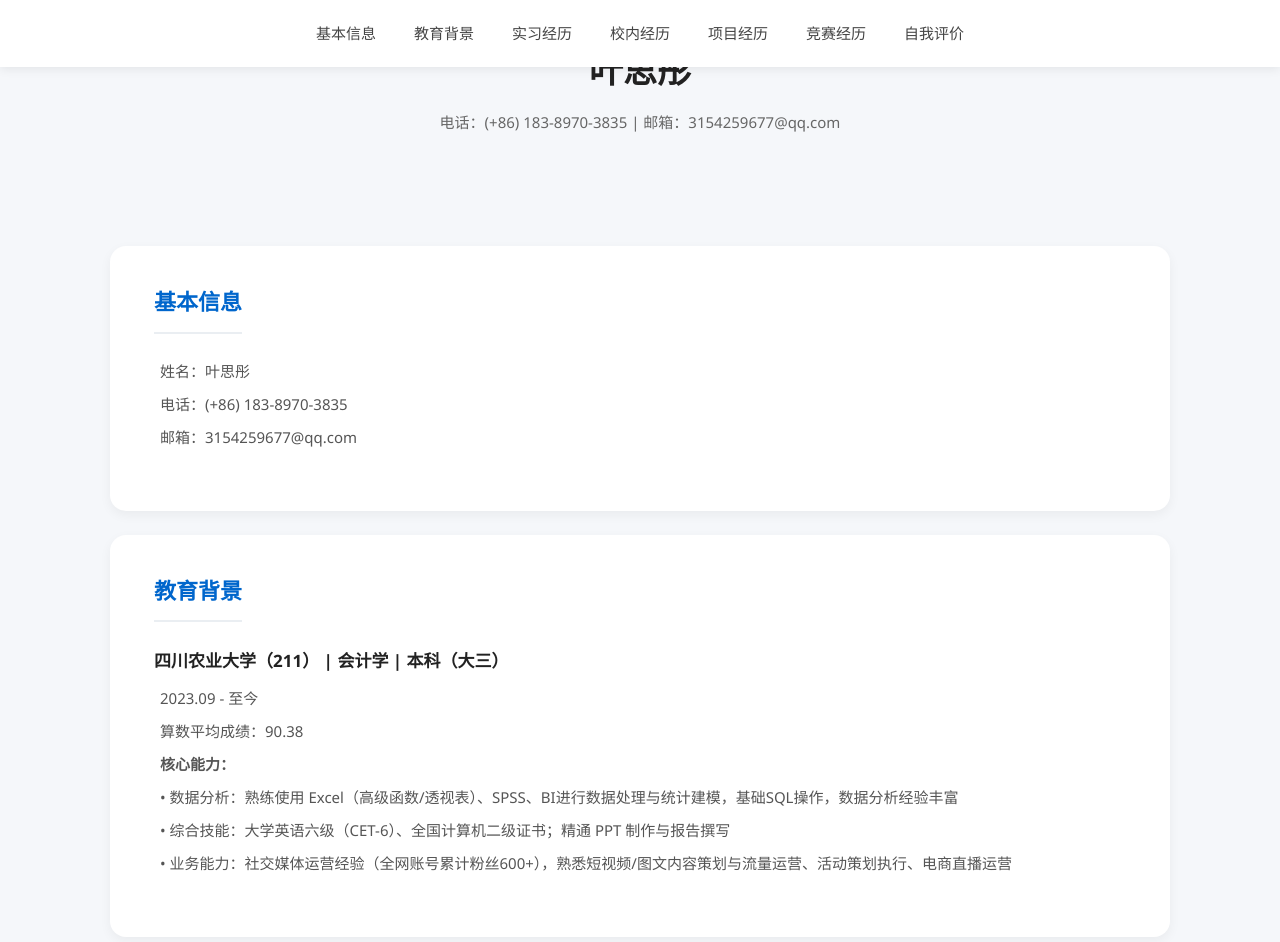
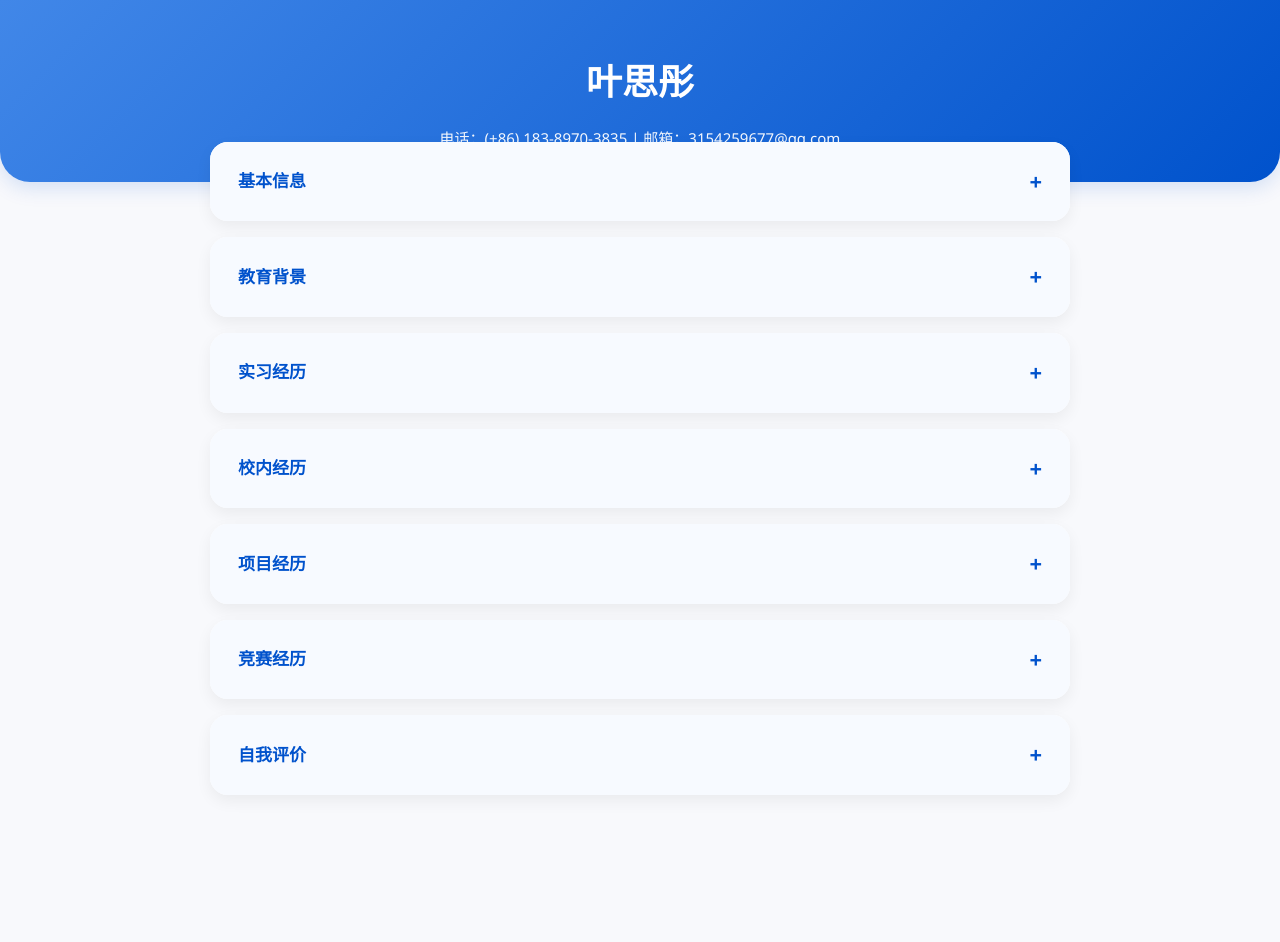
Before and after one commit to yesst1823/yesst1823.github.io, a plain HTML site: page index.html in a window 1280 px wide. Shown: the top 942 px of the page. After the commit the page ends 855 px from the top, so only its background shows below. Drawn offline with Linux system fonts and the light colour scheme.

Commit message:
Update index.html
再次修改代码

```diff
--- a/index.html
+++ b/index.html
@@ -13,146 +13,145 @@
   scroll-behavior: smooth;
 }
 body {
-  background: #f5f7fa;
-  color: #333;
+  background: #f8f9fc;
+  color: #222;
   line-height: 1.8;
 }
-.nav {
-  position: fixed;
-  top: 0;
-  width: 100%;
-  background: #fff;
-  box-shadow: 0 2px 10px rgba(0,0,0,0.08);
-  z-index: 999;
+
+/* 头部 */
+.hero {
+  text-align: center;
+  padding: 50px 20px 30px;
+  background: linear-gradient(135deg, #4187e8, #0052cc);
+  color: white;
+  border-radius: 0 0 30px 30px;
+  box-shadow: 0 6px 20px rgba(0,82,204,0.15);
 }
-.nav-container {
-  max-width: 1100px;
-  margin: 0 auto;
+.hero h1 {
+  font-size: 36px;
+  margin-bottom: 10px;
+}
+.hero .info {
+  font-size: 15px;
+  opacity: 0.95;
+}
+
+/* 卡片容器 */
+.container {
+  max-width: 900px;
+  margin: -40px auto 60px;
+  padding: 0 20px;
+  position: relative;
+  z-index: 2;
+}
+
+/* 折叠模块 */
+.card {
+  background: white;
+  border-radius: 18px;
+  margin-bottom: 16px;
+  box-shadow: 0 6px 16px rgba(0,0,0,0.06);
+  overflow: hidden;
+  transition: all 0.3s ease;
+}
+.card:hover {
+  transform: translateY(-3px);
+  box-shadow: 0 10px 24px rgba(0,0,0,0.1);
+}
+
+/* 标题栏（可点击） */
+.card-header {
+  padding: 20px 28px;
+  font-size: 17px;
+  font-weight: 600;
+  color: #0052cc;
+  background: #f7faff;
+  cursor: pointer;
   display: flex;
-  justify-content: center;
-  gap: 18px;
-  padding: 14px 20px;
-  flex-wrap: wrap;
+  justify-content: space-between;
+  align-items: center;
+  user-select: none;
 }
-.nav a {
-  text-decoration: none;
+.card-header::after {
+  content: '+';
+  font-size: 22px;
+  color: #0052cc;
+  transition: 0.3s;
+}
+.card.active .card-header::after {
+  content: '−';
+  transform: rotate(180deg);
+}
+
+/* 内容区（默认隐藏） */
+.card-body {
+  max-height: 0;
+  overflow: hidden;
+  transition: max-height 0.6s ease, padding 0.3s ease;
+  padding: 0 28px;
   color: #444;
-  font-weight: 500;
-  padding: 6px 10px;
-  border-radius: 6px;
-  font-size: 15px;
 }
-.nav a:hover {
-  background: #0066cc;
-  color: #fff;
+.card.active .card-body {
+  max-height: 2000px;
+  padding: 20px 28px 30px;
 }
-.container {
-  max-width: 1100px;
-  margin: 90px auto 60px;
-  padding: 0 20px;
-}
-.section {
-  background: #fff;
-  border-radius: 16px;
-  padding: 36px 44px;
-  margin-bottom: 24px;
-  box-shadow: 0 4px 12px rgba(0,0,0,0.05);
-}
-.section h2 {
-  font-size: 22px;
-  color: #0066cc;
-  margin-bottom: 24px;
-  padding-bottom: 10px;
-  border-bottom: 2px solid #eaeef2;
-  display: inline-block;
-}
+
+/* 内容样式 */
 .item {
-  margin-bottom: 24px;
+  margin-bottom: 18px;
 }
 .item h3 {
-  font-size: 17px;
+  font-size: 16px;
   color: #222;
-  margin-bottom: 8px;
-  font-weight: 600;
+  margin-bottom: 6px;
 }
 .item p {
+  font-size: 15px;
   color: #555;
-  font-size: 15px;
-  padding-left: 6px;
-  margin-bottom: 6px;
-}
-.hero {
-  text-align: center;
-  padding: 40px 20px 20px;
-}
-.hero h1 {
-  font-size: 34px;
-  color: #222;
-  margin-bottom: 8px;
-}
-.hero .job {
-  font-size: 19px;
-  color: #0066cc;
-  font-weight: 500;
-  margin-bottom: 12px;
-}
-.hero .info {
-  color: #666;
-  font-size: 15px;
+  padding-left: 4px;
 }
 </style>
 </head>
 
 <body>
 
-<!-- 导航栏：删除技能证书、求职意向相关导航 -->
-<div class="nav">
-  <div class="nav-container">
-    <a href="#info">基本信息</a>
-    <a href="#edu">教育背景</a>
-    <a href="#intern">实习经历</a>
-    <a href="#school">校内经历</a>
-    <a href="#project">项目经历</a>
-    <a href="#compete">竞赛经历</a>
-    <a href="#self">自我评价</a>
-  </div>
-</div>
-
-<!-- 头部：删除求职意向 -->
+<!-- 头部 -->
 <div class="hero">
   <h1>叶思彤</h1>
   <div class="info">电话：(+86) 183-8970-3835 | 邮箱：3154259677@qq.com</div>
 </div>
 
+<!-- 折叠卡片容器 -->
 <div class="container">
 
-<!-- 基本信息：删除求职意向 -->
-<section id="info" class="section">
-  <h2>基本信息</h2>
-  <div class="item">
+<!-- 1 基本信息 -->
+<div class="card">
+  <div class="card-header">基本信息</div>
+  <div class="card-body">
     <p>姓名：叶思彤</p>
     <p>电话：(+86) 183-8970-3835</p>
     <p>邮箱：3154259677@qq.com</p>
   </div>
-</section>
+</div>
 
-<!-- 教育背景：合并原技能证书内容 -->
-<section id="edu" class="section">
-  <h2>教育背景</h2>
+<!-- 2 教育背景 -->
+<div class="card">
+  <div class="card-header">教育背景</div>
+  <div class="card-body">
     <div class="item">
       <h3>四川农业大学（211） | 会计学 | 本科（大三）</h3>
-    <p>2023.09 - 至今</p>
-    <p>算数平均成绩：90.38</p>
-    <p><strong>核心能力：</strong></p>
-    <p>• 数据分析：熟练使用 Excel（高级函数/透视表）、SPSS、BI进行数据处理与统计建模，基础SQL操作，数据分析经验丰富</p>
-    <p>• 综合技能：大学英语六级（CET-6）、全国计算机二级证书；精通 PPT 制作与报告撰写</p>
-    <p>• 业务能力：社交媒体运营经验（全网账号累计粉丝600+），熟悉短视频/图文内容策划与流量运营、活动策划执行、电商直播运营</p>
+      <p>2023.09 - 至今 | 算数平均成绩：90.38</p><br>
+      <p><strong>数据分析：</strong>熟练使用 Excel（高级函数/透视表）、SPSS、BI进行数据处理与统计建模，基础SQL操作，数据分析经验丰富</p>
+      <p><strong>综合技能：</strong>大学英语六级（CET-6）、全国计算机二级证书；精通 PPT 制作与报告撰写</p>
+      <p><strong>业务能力：</strong>社交媒体运营经验（全网账号累计粉丝600+），熟悉短视频/图文内容策划与流量运营、活动策划执行、电商直播运营</p>
     </div>
-</section>
+  </div>
+</div>
 
-<!-- 实习经历：更新华为门店描述 -->
-<section id="intern" class="section">
-  <h2>实习经历</h2>
+<!-- 3 实习经历 -->
+<div class="card">
+  <div class="card-header">实习经历</div>
+  <div class="card-body">
     <div class="item">
       <h3>信永中和会计师事务所 | 审计实习生</h3>
       <p>2026.01 - 2026.03</p>
@@ -160,16 +159,18 @@ body {
       <p>• 项目复盘与归因分析：参与企业全流程审计与合规审查，对业务流程进行深度剖析，锻炼了流程优化思维与归因分析能力，能够为业务改进提供数据支持。</p>
     </div>
     <div class="item">
-    <h3>华为直营门店 | 体验见习生</h3>
+      <h3>华为直营门店 | 门店体验官</h3>
       <p>2025.07 - 2025.08</p>
       <p>• 营销活动与门店运营：协调整合门店内外资源，独立完成促销活动的物料布置、流程落地及日常运维；根据销售目标筛选主推机型与配件组合，为销售转化提供有效抓手，单月带动核心机型销量提升15%；协助完成线上社群运营及线下推广邀约，累计触达并转化用户 500+，提升门店到店率。</p>
       <p>• 客户需求挖掘：深度接触 C 端客户，精准捕捉用户痛点与需求，配合门店完成选品与机型组合推荐，具备良好的客户沟通与需求转化能力。</p>
     </div>
-</section>
+  </div>
+</div>
 
-<!-- 校内经历：无修改 -->
-<section id="school" class="section">
-  <h2>校内经历</h2>
+<!-- 4 校内经历 -->
+<div class="card">
+  <div class="card-header">校内经历</div>
+  <div class="card-body">
     <div class="item">
       <h3>大学生艺术团办公室/播音主持中心 | 负责人</h3>
       <p>2023.10 - 2025.10</p>
@@ -177,11 +178,13 @@ body {
       <p>• 统筹协调6大部门资源，建立标准化对接机制与应急预案，有效解决多部门协同中的信息差与执行偏差。</p>
       <p>• 搭建主持团队培训体系，培养骨干成员，提升团队专业能力与现场控场水平。活动覆盖人数2000，线上直播观看量可观，个人荣获校级先进个人。</p>
     </div>
-</section>
+  </div>
+</div>
 
-<!-- 项目经历：无修改 -->
-<section id="project" class="section">
-  <h2>项目经历</h2>
+<!-- 5 项目经历 -->
+<div class="card">
+  <div class="card-header">项目经历</div>
+  <div class="card-body">
     <div class="item">
       <h3>电商助农直播 | 负责人</h3>
       <p>2025.09</p>
@@ -196,11 +199,13 @@ body {
       <p>• 教学策划：搭建4大课程体系，策划6场文体科普活动，覆盖学生60余人，完成120课时教学。</p>
       <p>• 宣传成果：稿件获《绵阳日报》专题报道，团队获评校级十大重点实践团队，个人获先进个人、优秀志愿者。</p>
     </div>
-</section>
+  </div>
+</div>
 
-<!-- 竞赛经历：无修改 -->
-<section id="compete" class="section">
-  <h2>竞赛经历</h2>
+<!-- 6 竞赛经历 -->
+<div class="card">
+  <div class="card-header">竞赛经历</div>
+  <div class="card-body">
     <div class="item">
       <h3>2025金砖大赛·大数据财务应用与管理会计决策 | 负责人</h3>
       <p>2025.10 - 2025.11</p>
@@ -214,17 +219,29 @@ body {
       <p>• 主导成本核算与业财分析，用RPA自动记账、BI做数据看板、Python基础处理财务数据建模。</p>
       <p>• 提出3项降本增效方案，在全国1045支队伍中获<strong>省级一等奖</strong>。</p>
     </div>
-</section>
+  </div>
+</div>
 
-<!-- 自我评价：按要求优化 -->
-<section id="self" class="section">
-  <h2>自我评价</h2>
-  <div class="item">
-    <p>211院校本科在读，具备扎实的数据分析能力与丰富的运营、直播、主持策划等实战经验。拥有华为门店运营、电商助农、支教、国家级竞赛等完整经历，熟练掌握Excel/SPSS/BI，熟悉Python、SQL操作，数据敏感、逻辑清晰、统筹与执行力强，擅长团队管理、活动策划、项目落地与成果输出。工作态度积极认真，具备多线程工作能力与良好的稳定性，能够高效完成运营相关工作，适配各类运营岗位需求。</p>
+<!-- 7 自我评价 -->
+<div class="card">
+  <div class="card-header">自我评价</div>
+  <div class="card-body">
+    <p>211院校本科在读，具备扎实的数据分析能力与丰富的运营、直播、主持策划等实战经验。拥有华为门店运营、电商助农、支教、国家级竞赛等完整经历，熟练掌握Excel/SPSS/BI，熟悉python、SQL操作，数据敏感、逻辑清晰、统筹与执行力强，擅长团队管理、活动策划、项目落地与成果输出。</p><br>
+    <p>工作态度积极认真，具备多线程工作能力与良好的稳定性，能够高效完成运营相关工作，适配各类运营岗位需求。</p>
   </div>
-</section>
+</div>
 
 </div>
 
+<!-- 点击折叠/展开 JS 动画 -->
+<script>
+document.querySelectorAll('.card-header').forEach(header => {
+  header.addEventListener('click', () => {
+    const card = header.parentElement;
+    card.classList.toggle('active');
+  });
+});
+</script>
+
 </body>
 </html>
```
Lines whose indentation alone changed are shown as unchanged.
